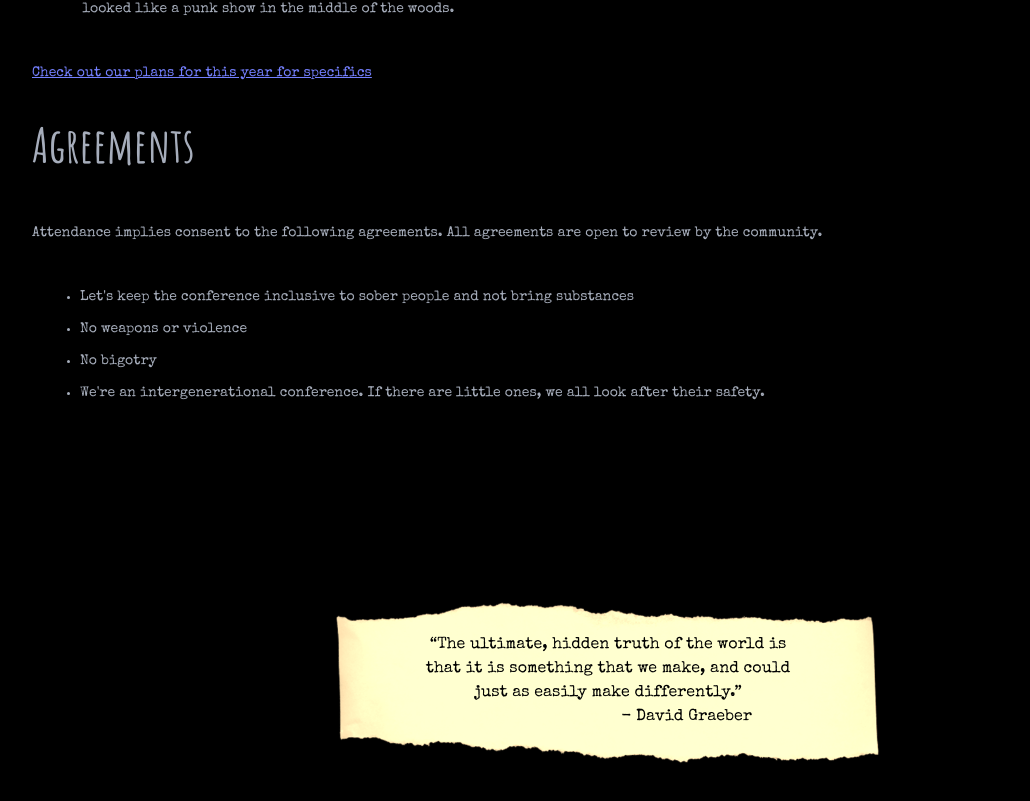
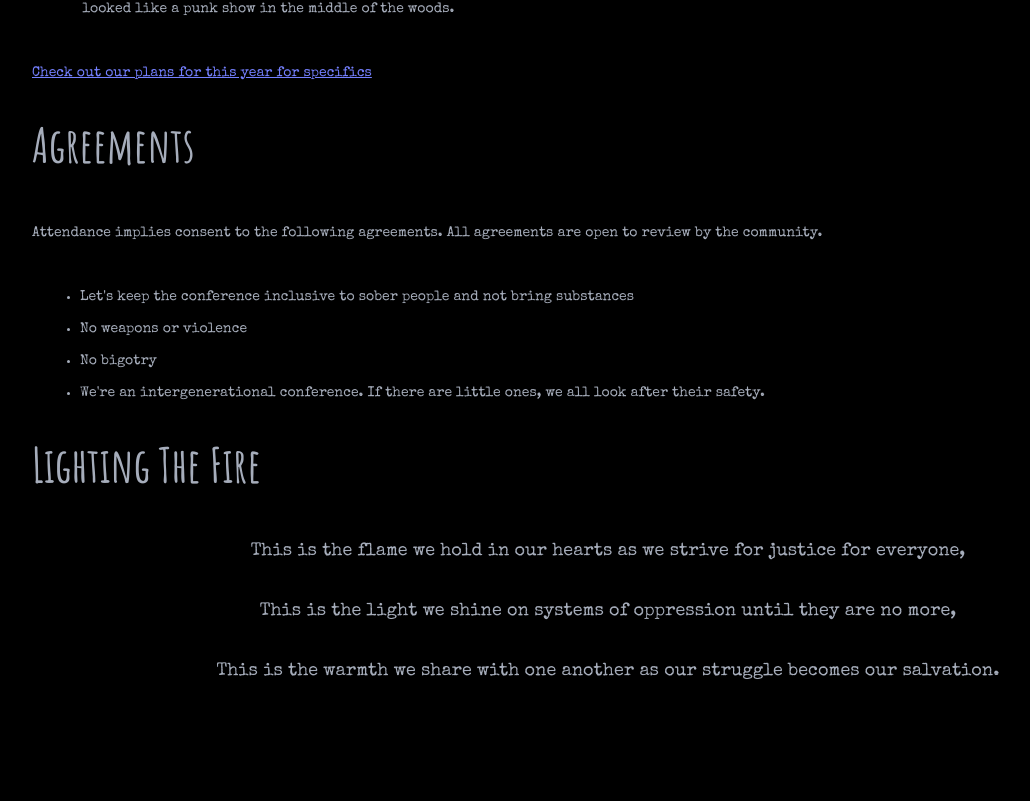
Before and after one commit to cludwell/spokeswheel, a Next.js app: page /aboutus in a window 1280 px wide. Shown: the part 1939-2740 px from the top of the page, without its empty margins (32-1062 px from the left). Built offline with nearby package versions, Linux system fonts and the light colour scheme; no server answers.

Commit message:
dev log plans for redoing the header menu

```diff
--- a/src/app/aboutus/page.jsx
+++ b/src/app/aboutus/page.jsx
@@ -3,7 +3,8 @@ export default function AboutUs() {
   return (
     <div
       className={
-        special.className + " p-4 sm:p-16 max-w-screen-xl mx-auto leading-5 md:leading-8 text-xs sm:text-sm"
+        special.className +
+        " p-4 sm:p-16 max-w-screen-xl mx-auto leading-5 md:leading-8 text-xs sm:text-sm"
       }
     >
       <h2
@@ -130,6 +131,16 @@ export default function AboutUs() {
         <li className="list-disc ">{`No bigotry`}</li>
         <li className="list-disc ">{`We're an intergenerational conference. If there are little ones, we all look after their safety.`}</li>
       </ul>
+      <h2
+        className={
+          amatic.className + " my-8 sm:mb-12 text-4xl sm:text-5xl fade-in"
+        }
+      >
+        Lighting The Fire
+      </h2>
+      <p className="w-full my-8 text-lg text-center">{`This is the flame we hold in our hearts as we strive for justice for everyone,`}</p>
+      <p className="w-full my-8 text-lg text-center">{`This is the light we shine on systems of oppression until they are no more,`}</p>
+      <p className="w-full my-8 text-lg text-center">{`This is the warmth we share with one another as our struggle becomes our salvation.`}</p>
     </div>
   );
 }
--- a/src/app/plans2025/page.jsx
+++ b/src/app/plans2025/page.jsx
@@ -93,9 +93,9 @@ export default function Plans2024() {
       <p className="my-8 fade-in">
         {`In the future we hope to expand to a week long conference!`}
       </p>
-      <div className="flex flex-col items-center mb-24">
+      {/* <div className="flex flex-col items-center mb-24">
         <CountDown />
-      </div>
+      </div> */}
       <h2
         className={
           amatic.className + " mb-6 sm:mb-12 text-4xl sm:text-5xl fade-in"
--- a/src/components/DropDownPlans.jsx
+++ b/src/components/DropDownPlans.jsx
@@ -46,6 +46,14 @@ export default function DropDownPlans() {
             className="flex flex-row p-2 m-2 text-base transition-colors rounded-lg cursor-pointer hover:bg-gray-700"
             variants={itemVariants}
           >
+            <Link href={"plans2026"} onClick={closeMenu} className="ml-4">
+              2026 Conference
+            </Link>
+          </motion.div>
+          <motion.div
+            className="flex flex-row p-2 m-2 text-base transition-colors rounded-lg cursor-pointer hover:bg-gray-700"
+            variants={itemVariants}
+          >
             <Link href={"plans2025"} onClick={closeMenu} className="ml-4">
               2025 Conference
             </Link>
@@ -57,7 +65,7 @@ export default function DropDownPlans() {
             variants={itemVariants}
           >
             <Link href={"plans2024"} onClick={closeMenu} className="ml-4">
-              Last year, 2024
+              2024 Conference
             </Link>
           </motion.div>
         </motion.div>
--- a/src/components/Header.jsx
+++ b/src/components/Header.jsx
@@ -30,7 +30,7 @@ export default function Header() {
     };
     if (session) loadUser();
   }, [session, fetchUserData, fetchUsersBookings]);
-  const bookedThisYear = bookings?.filter((b)=> b.conferenceId == 2)[0]
+  const bookedThisYear = bookings?.filter((b) => b.conferenceId == 2)[0];
   return (
     <div
       className="flex flex-col items-center self-center w-screen max-w-screen-xl mx-auto h-fit"
@@ -56,7 +56,7 @@ export default function Header() {
         <li className="text-xs btn btn-ghost sm:text-base md:text-lg">
           <Link href={`/aboutus`}>about us</Link>
         </li>
-        <DropDownPlans/>
+        <DropDownPlans />
         <li className="text-xs btn btn-ghost sm:text-base md:text-lg">
           <Link href={"/contact"}>contact</Link>
         </li>
```
Also changed, not shown: 1 other file (tests, documents, lock files or other folders).
